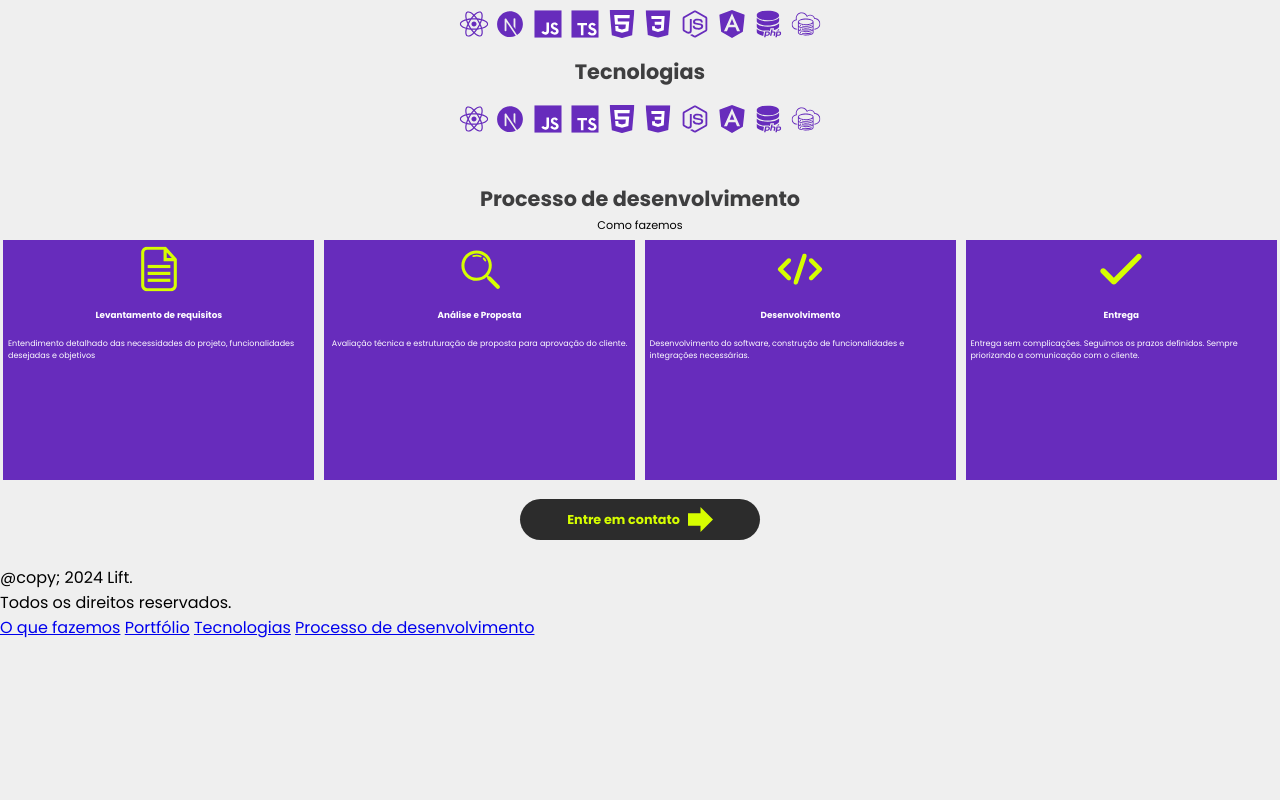
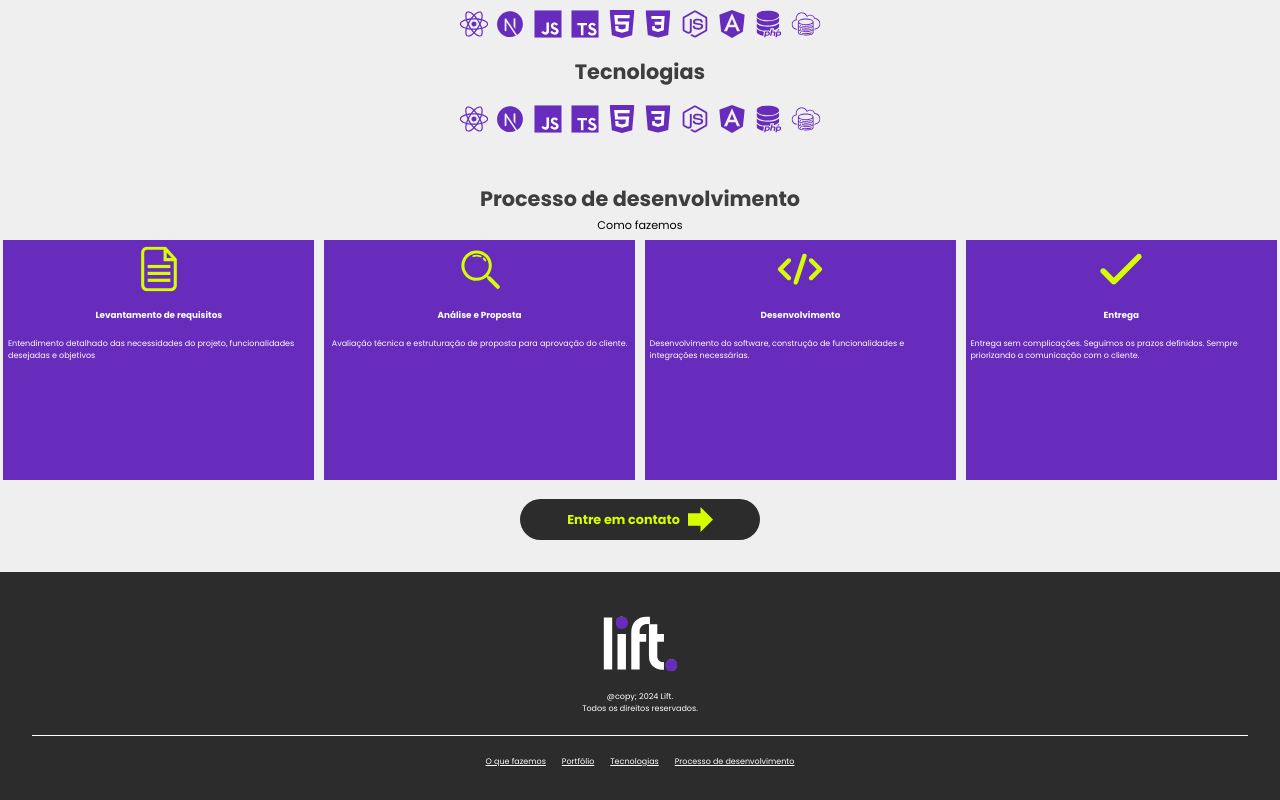
Before and after one commit to tiagosvieira10/lift, a website: page index.html in a window 1280 px wide. Shown: the part 4722-5522 px from the top of the page. Before the commit the page ends 5362 px from the top, so only its background shows below. Drawn offline with nearby package versions, Linux system fonts and the light colour scheme.

Commit message:
footer finalizado

```diff
--- a/index.html
+++ b/index.html
@@ -204,7 +204,7 @@
     </a>
   </main>
   <footer>
-    <img src="" alt="">
+    <img src="/img/logo-footer.svg" alt="logo lift">
     <p>@copy; 2024 Lift. <br> Todos os direitos reservados.</p>
     <div class="linha"></div>
     <div class="menu-footer">
--- a/style.css
+++ b/style.css
@@ -460,9 +460,43 @@ main {
       font-size: 0.8rem;
       color: #d6fe00;
     }
-
-
   }
 
 
 }
+
+footer {
+  background-color: #2c2c2c;
+  color: #fff;
+  text-align: center;
+  padding: 2rem;
+  margin-top: 2rem;
+
+  img {
+    width: 5rem;
+  }
+
+  p {
+    font-size: 0.5rem;
+    line-height: 1.5;
+  }
+
+  .linha {
+    height: 1px;
+    background-color: white;
+    margin: 20px auto;
+  }
+
+  .menu-footer {
+    display: flex;
+    justify-content: center;
+    gap: 1rem;
+    margin-top: 20px;
+
+    a {
+      color: white;
+      font-size: 0.5rem;
+    }
+  }
+
+}
```
Also changed, not shown: img/logo-footer.svg (added).
